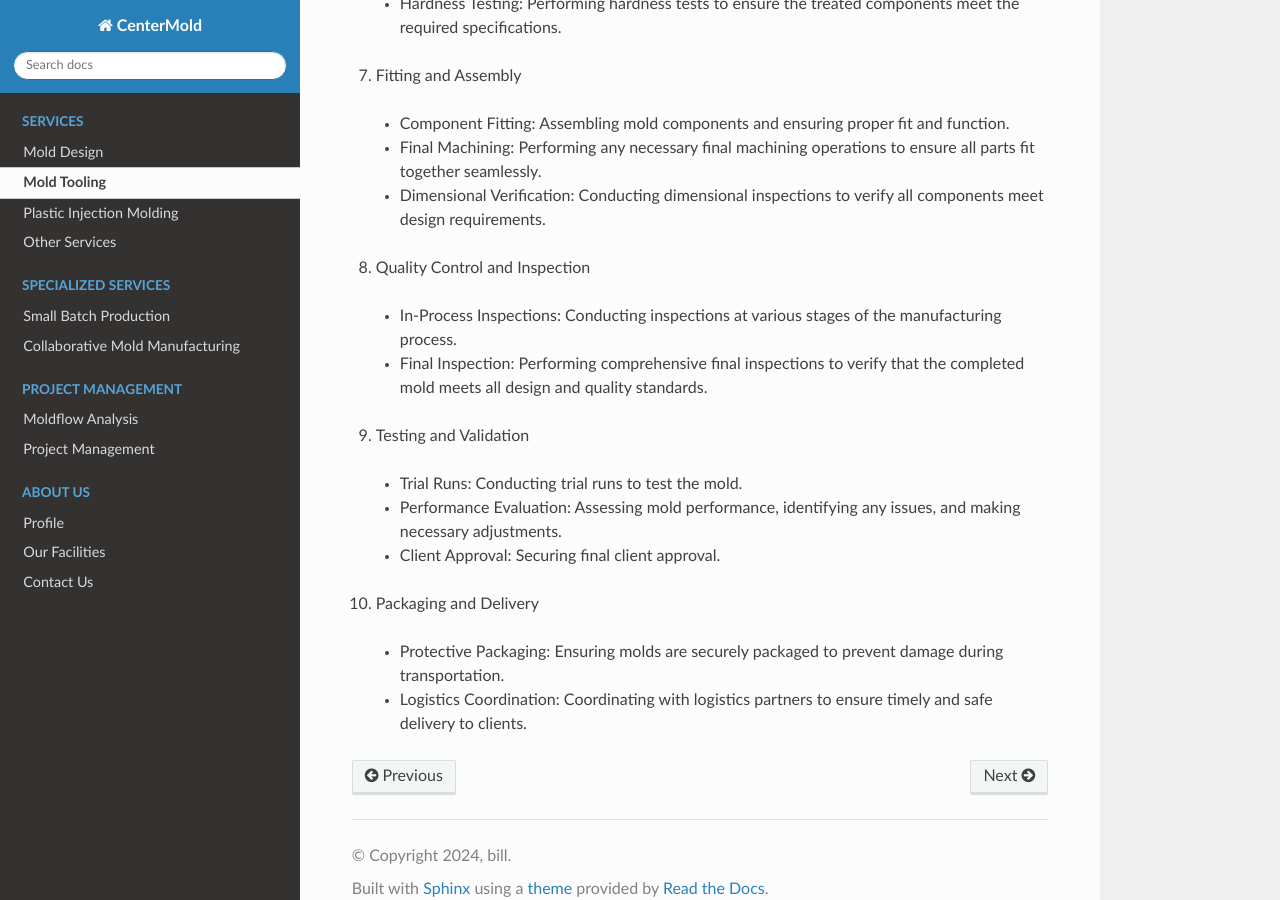
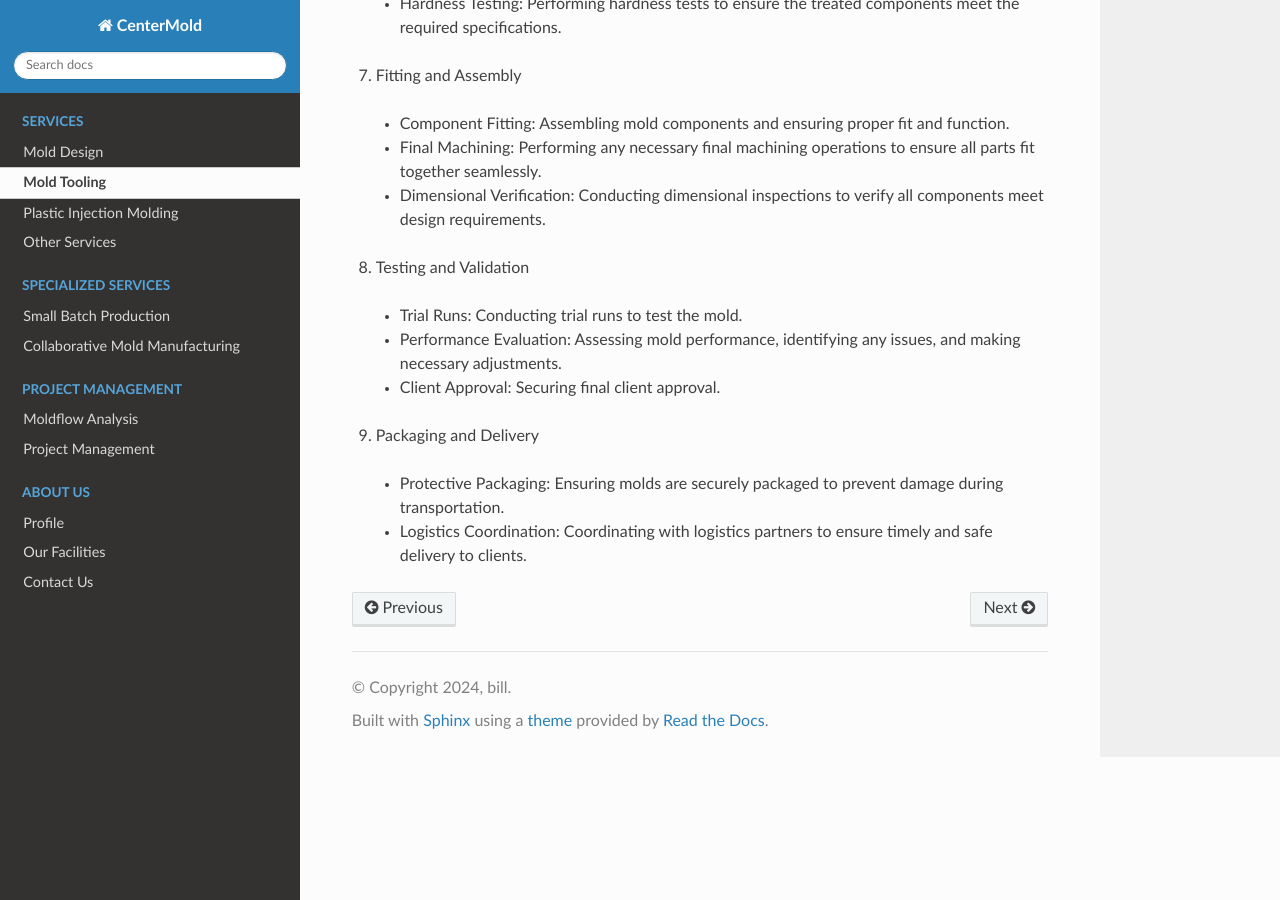
Before and after one commit to paultang/centermold, a Sphinx documentation site: the page built from source/Mold-Tooling.rst, in a window 1280 px wide and 900 px high, scrolled down 1440 px. Built offline with Sphinx 7.4.7 and the Read the Docs theme 2.0.0, drawn with Linux system fonts in a browser that asks for light colours.

Commit message:
Update Mold-Tooling.rst

```diff
--- a/source/Mold-Tooling.rst
+++ b/source/Mold-Tooling.rst
@@ -56,18 +56,13 @@ Our Manufacturing Process
   - Final Machining: Performing any necessary final machining operations to ensure all parts fit together seamlessly.
   - Dimensional Verification: Conducting dimensional inspections to verify all components meet design requirements.
 
-8. Quality Control and Inspection
-
-  - In-Process Inspections: Conducting inspections at various stages of the manufacturing process.
-  - Final Inspection: Performing comprehensive final inspections to verify that the completed mold meets all design and quality standards.
-
-9. Testing and Validation
+8. Testing and Validation
 
   - Trial Runs: Conducting trial runs to test the mold.
   - Performance Evaluation: Assessing mold performance, identifying any issues, and making necessary adjustments.
   - Client Approval: Securing final client approval.
 
-10. Packaging and Delivery
+9. Packaging and Delivery
 
   - Protective Packaging: Ensuring molds are securely packaged to prevent damage during transportation.
   - Logistics Coordination: Coordinating with logistics partners to ensure timely and safe delivery to clients.
```
